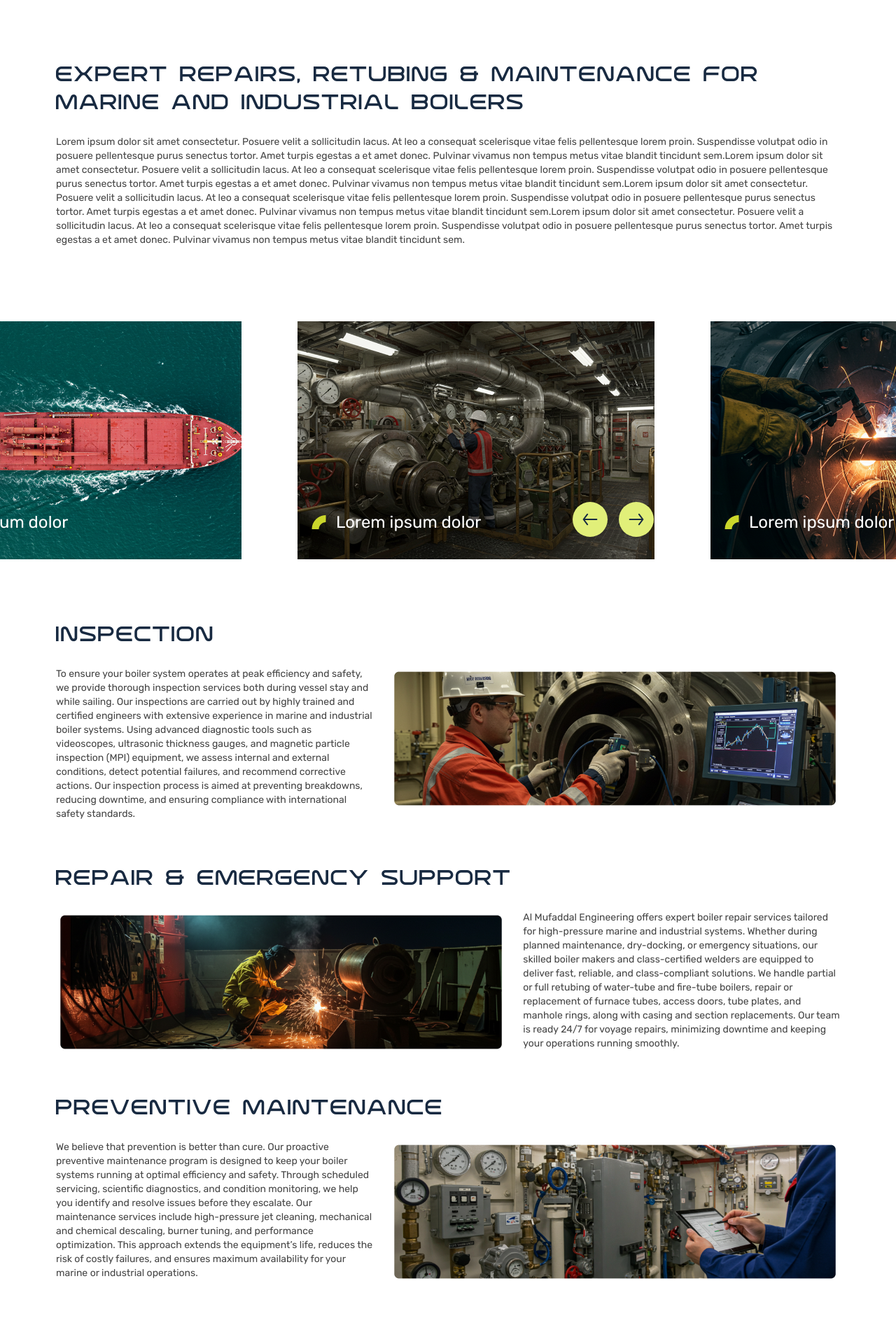
After one commit to Yatharth-intelliworkz/Almufaddal, a PHP site: page /boilers.php in a window 1280 px wide. The commit adds this page. Shown: the part 325-2245 px from the top of the page at 70% size. Run offline with PHP 8.4, Linux system fonts and the light colour scheme.

Commit message:
boiler file add

```diff
--- /dev/null
+++ b/boilers.php
@@ -0,0 +1,207 @@
+<?php include('header.php') ?>
+<section class="contact_banner">
+    <div class="container-fluid p-0">
+        <!-- <img src="./images/privacy-policy-bg.png" alt="Privacy Policy" class="img-fluid w-100"> -->
+        <div class="contact_banner_ctnt" style="background-image:url(./images/project_banner.png);">
+            <div class="breadcrumbs"> <a href="#"><b>Home</b></a> > <a href="#"><b>Our Expertise</b></a> > <span>
+                    Boilers</span> </div>
+            <h1 class="main_white_head"> Expert Boiler Repairs & Maintenance</h1>
+        </div>
+    </div>
+</section>
+
+<section>
+    <div class="ym_container">
+        <div class="boiler_exp_repairs">
+            <div class="row justify-content-between">
+                <h2 class="main_h1_head">Expert Repairs, Retubing & Maintenance for Marine and Industrial Boilers</h2>
+                <p>Lorem ipsum dolor sit amet consectetur. Posuere velit a sollicitudin lacus. At leo a consequat
+                    scelerisque vitae felis pellentesque lorem proin. Suspendisse volutpat odio in posuere pellentesque
+                    purus senectus tortor. Amet turpis egestas a et amet donec. Pulvinar vivamus non tempus metus vitae
+                    blandit tincidunt sem.Lorem ipsum dolor sit amet consectetur. Posuere velit a sollicitudin lacus. At
+                    leo a consequat scelerisque vitae felis pellentesque lorem proin. Suspendisse volutpat odio in
+                    posuere pellentesque purus senectus tortor. Amet turpis egestas a et amet donec. Pulvinar vivamus
+                    non tempus metus vitae blandit tincidunt sem.Lorem ipsum dolor sit amet consectetur. Posuere velit a
+                    sollicitudin lacus. At leo a consequat scelerisque vitae felis pellentesque lorem proin. Suspendisse
+                    volutpat odio in posuere pellentesque purus senectus tortor. Amet turpis egestas a et amet donec.
+                    Pulvinar vivamus non tempus metus vitae blandit tincidunt sem.Lorem ipsum dolor sit amet
+                    consectetur. Posuere velit a sollicitudin lacus. At leo a consequat scelerisque vitae felis
+                    pellentesque lorem proin. Suspendisse volutpat odio in posuere pellentesque purus senectus tortor.
+                    Amet turpis egestas a et amet donec. Pulvinar vivamus non tempus metus vitae blandit tincidunt sem.
+                </p>
+            </div>
+        </div>
+    </div>
+</section>
+
+<section class="boiler_slider_main">
+    <div class="boiler_slider">
+        <div class="boiler_slide">
+            <img class="img-fluid" src="images/boiler-slider1.png" alt="">
+            <div class="boiler_slide_child">
+                <span><img src="images/Vector (20).png" alt=""></span>
+                <p>Lorem ipsum dolor</p>
+            </div>
+        </div>
+        <div class="boiler_slide">
+            <img class="img-fluid" src="images/boiler-slider3.png" alt="">
+            <div class="boiler_slide_child">
+                <span><img src="images/Vector (20).png" alt=""></span>
+                <p>Lorem ipsum dolor</p>
+            </div>
+        </div>
+        <div class="boiler_slide">
+            <img class="img-fluid" src="images/boiler-slider2.png" alt="">
+            <div class="boiler_slide_child">
+                <span><img src="images/Vector (20).png" alt=""></span>
+                <p>Lorem ipsum dolor</p>
+            </div>
+        </div>
+    </div>
+
+    <div class="boiler_slider_arrow">
+        <div class="d-flex justify-content-between align-items-center">
+
+            <div class="d-flex gap-3 align-items-center">
+                <img src="images/slider_leftarrow.svg" alt="left" id="boiler-prev" style="cursor: pointer;">
+                <img src="images/slider_rightarrow.svg" alt="right" id="boiler-next" style="cursor: pointer;">
+            </div>
+        </div>
+    </div>
+</section>
+
+<section class="boiler_Inspection">
+    <div class="ym_container">
+        <div class="row gy-5">
+            <div class="col-12">
+                <h2 class="main_h1_head">Inspection</h2>
+                <div class="row">
+                    <div class="col-lg-5">
+                        <p>To ensure your boiler system operates at peak efficiency and safety, we provide thorough
+                            inspection services both during vessel stay and while sailing. Our inspections are carried
+                            out by highly trained and certified engineers with extensive experience in marine and
+                            industrial boiler systems. Using advanced diagnostic tools such as videoscopes, ultrasonic
+                            thickness gauges, and magnetic particle inspection (MPI) equipment, we assess internal and
+                            external conditions, detect potential failures, and recommend corrective actions. Our
+                            inspection process is aimed at preventing breakdowns, reducing downtime, and ensuring
+                            compliance with international safety standards.</p>
+                    </div>
+                    <div class="col-lg-7">
+                        <img class=" img-fluid" src="images/boiler-repair1.png" alt="">
+                    </div>
+                </div>
+            </div>
+            <div class="col-12">
+                <h2 class="main_h1_head">Repair & Emergency Support</h2>
+                <div class="row">
+                    <div class="col-lg-7">
+                        <img class=" img-fluid" src="images/boiler-repair2.png" alt="">
+                    </div>
+                    <div class="col-lg-5">
+                        <p>Al Mufaddal Engineering offers expert boiler repair services tailored for high-pressure
+                            marine and industrial systems. Whether during planned maintenance, dry-docking, or emergency
+                            situations, our skilled boiler makers and class-certified welders are equipped to deliver
+                            fast, reliable, and class-compliant solutions. We handle partial or full retubing of
+                            water-tube and fire-tube boilers, repair or replacement of furnace tubes, access doors, tube
+                            plates, and manhole rings, along with casing and section replacements. Our team is ready
+                            24/7 for voyage repairs, minimizing downtime and keeping your operations running smoothly.
+                        </p>
+                    </div>
+                </div>
+            </div>
+            <div class="col-12">
+                <h2 class="main_h1_head">Preventive Maintenance</h2>
+                <div class="row">
+                    <div class="col-lg-5">
+                        <p>We believe that prevention is better than cure. Our proactive preventive maintenance program
+                            is designed to keep your boiler systems running at optimal efficiency and safety. Through
+                            scheduled servicing, scientific diagnostics, and condition monitoring, we help you identify
+                            and resolve issues before they escalate. Our maintenance services include high-pressure jet
+                            cleaning, mechanical and chemical descaling, burner tuning, and performance optimization.
+                            This approach extends the equipment’s life, reduces the risk of costly failures, and ensures
+                            maximum availability for your marine or industrial operations.</p>
+                    </div>
+                    <div class="col-lg-7">
+                        <img class=" img-fluid" src="images/boiler-repair3.png" alt="">
+                    </div>
+                </div>
+            </div>
+        </div>
+    </div>
+</section>
+
+<section class="boiler_auxiliary">
+    <div class="boiler_auxiliary_child">
+        <!-- <div class="ym_container"> -->
+        <div class="boiler_auxiliary_top">
+            <h2 class="main_h1_head">AUXILIARY BOILER</h2>
+        </div>
+        <div class="boiler_auxiliary_bot">
+            <div class="row justify-content-between">
+                <div class="col-lg-6">
+                    <div class="boiler_auxiliary_bot_lt">
+                        <span><img src="images/Vector (20).png" alt=""></span>
+                        <p>Inspection & Servicing</p>
+                    </div>
+                    <div class="boiler_auxiliary_bot_lt">
+                        <span><img src="images/Vector (20).png" alt=""></span>
+                        <p>U.T thickness gauging and Video scope/endoscope inspection of tubes and submit our
+                            recommendation and repair scope.</p>
+                    </div>
+                    <div class="boiler_auxiliary_bot_lt">
+                        <span><img src="images/Vector (20).png" alt=""></span>
+                        <p>Complete Re-tubing/Repairs/refurbishment of all types of the boiler under the
+                            classification
+                            society</p>
+                    </div>
+                    <div class="boiler_auxiliary_bot_lt">
+                        <span><img src="images/Vector (20).png" alt=""></span>
+                        <p>All types of tube bending and tube panel welding</p>
+                    </div>
+                    <div class="boiler_auxiliary_bot_lt">
+                        <span><img src="images/Vector (20).png" alt=""></span>
+                        <p>Renewal of Refractory and insulation</p>
+                    </div>
+                </div>
+                <div class="col-lg-5">
+                    <div class="boiler_auxiliary_bot_lt">
+                        <span><img src="images/Vector (20).png" alt=""></span>
+                        <p>Annual survey</p>
+                    </div>
+                    <div class="boiler_auxiliary_bot_lt">
+                        <span><img src="images/Vector (20).png" alt=""></span>
+                        <p>Boiler automation</p>
+                    </div>
+                    <div class="boiler_auxiliary_bot_lt">
+                        <span><img src="images/Vector (20).png" alt=""></span>
+                        <p>Burner overhauling and combustion system</p>
+                    </div>
+                    <div class="boiler_auxiliary_bot_lt">
+                        <span><img src="images/Vector (20).png" alt=""></span>
+                        <p>Servicing of Boiler mounting</p>
+                    </div>
+                    <div class="boiler_auxiliary_bot_lt">
+                        <span><img src="images/Vector (20).png" alt=""></span>
+                        <p>Riding crew with seamen book for worldwide repair</p>
+                    </div>
+                </div>
+            </div>
+        </div>
+        <!-- </div> -->
+    </div>
+
+</section>
+
+<section class="boiler_explore">
+    <div class="ym_container">
+        <div class="boiler_explore_child">
+            <h2 class="main_head">Explore More Solutions</h2>
+            <p>Interested in boosting your system’s efficiency? <br />
+                Discover how our Economizers can recover waste heat and improve overall energy performance.</p>
+            <a href="#" class="main_btn d-inline">View Economizers Services <span class="btn_svg"> <img
+                        src="./images/blue_gear.svg" alt="" class="img-fluid"> </span> </a>
+        </div>
+    </div>
+</section>
+
+<?php include('footer.php') ?>
--- a/css/responsive.css
+++ b/css/responsive.css
@@ -123,6 +123,15 @@
     max-width: 400px;
   }
 
+  .boiler_auxiliary_child {
+    padding: 60px 40px;
+  }
+
+  .boiler_auxiliary_bot_lt p
+  {
+    font-size: 20px;
+  }
+
 }
 
 @media screen and (max-width:1200px) {}
@@ -164,6 +173,10 @@
   .contact_banner {
     position: relative;
     padding-top: 50px;
+  }
+
+  .boiler_auxiliary_bot_lt p {
+    font-size: unset;
   }
 }
 
@@ -380,9 +393,26 @@
   }
 
   .Request_Quote_bot .Request_Quote_bot_left_icon {
-   display: none;
+    display: none;
   }
 
+  .boiler_auxiliary_child {
+    padding: 60px 10px;
+  }
+
+  .boiler_slider_arrow {
+    display: none;
+  }
+
+  .boiler_slider .slick-slide {
+    transform: translateX(0%);
+    margin: 0 10px;
+  }
+
+  .foot_logo
+  {
+    width: 120px;
+  }
 
 }
 
--- a/css/style.css
+++ b/css/style.css
@@ -76,7 +76,7 @@ a {
 .main_head {
   color: var(--wb-main-blue);
   font-size: 48px;
-  font-weight: 500;
+  /* font-weight: 500; */
   margin-bottom: 24px;
   font-family: "Kropaso", sans-serif;
 }
@@ -408,7 +408,7 @@ input:focus-visible {
 .hero_slide_head {
   color: var(--white);
   font-size: 60px;
-  font-weight: 400;
+  /* font-weight: 400; */
   line-height: 70px;
   font-family: "Kropaso", sans-serif;
 }
@@ -2252,14 +2252,140 @@ strong {
   margin-bottom: 54px;
 }
 
-.Request_Quote_bot
-{
-  position: relative;
-}
-
-.Request_Quote_bot .Request_Quote_bot_left_icon
-{
+.Request_Quote_bot {
+  position: relative;
+}
+
+.Request_Quote_bot .Request_Quote_bot_left_icon {
   position: absolute;
   top: 0;
   left: 0;
 }
+
+
+/* boiler */
+.boiler_exp_repairs,
+.boiler_explore,
+.boiler_slider_main,
+.boiler_auxiliary,
+.boiler_Inspection
+{
+margin-top: 80px;
+}
+
+
+.boiler_slider_main
+{
+  position: relative;
+}
+
+.boiler_slide_child
+{
+    display: flex;
+    gap: 14px;
+    position: absolute;
+    bottom: 27px;
+    left: 20px;
+    color: var(--white);
+    font-size: 24px;
+    font-weight: 400;
+}
+
+.boiler_slide
+{
+  position: relative;
+}
+
+.boiler_slider_arrow
+{
+  position: absolute;
+  bottom: 32px;
+  right: 27%;
+}
+
+.boiler_slider .slick-slide {
+  transform: translateX(-50%);
+  margin: 0 40px;
+}
+
+.boiler_slider .slick-dots
+{
+  bottom: -20px;
+  justify-content: center;
+}
+
+.boiler_slider .slick-dots li
+{
+ width: 50px;
+}
+
+.boiler_auxiliary {
+  background: #182A41;
+  position: relative;
+}
+
+.boiler_auxiliary_child
+{
+  position: relative;
+  padding: 60px 200px;
+  z-index: 1;
+}
+
+.boiler_auxiliary::before {
+  content: "";
+  position: absolute;
+  bottom: 0;
+  left: 0;
+  background: url(../images/boiler_auxiliary1.png);
+  background-repeat: no-repeat;
+  width: 100%;
+  height: 280px;
+  background-position: left;
+  background-size: contain;
+}
+
+.boiler_auxiliary::after {
+  content: "";
+  position: absolute;
+  right: 0;
+  top: 0;
+  background: url(../images/boiler_auxiliary2.png);
+  background-repeat: no-repeat;
+  width: 100%;
+  height: 280px;
+  background-position: right;
+  background-size: contain;
+}
+
+.boiler_auxiliary_top .main_h1_head {
+  color: #CAD62B;
+  text-align: center;
+  margin-bottom: 60px;
+}
+
+.boiler_auxiliary_bot_lt {
+  display: flex;
+  gap: 14px;
+  margin-bottom: 34px;
+}
+
+.boiler_auxiliary_bot_lt p {
+  color: var(--white);
+  font-weight: 400;
+  font-size: 24px;
+  line-height: normal;
+}
+
+.boiler_explore
+{
+  margin-bottom: 80px;
+}
+
+.boiler_explore_child {
+  text-align: center;
+}
+
+.boiler_explore_child p {
+  margin-top: 20px;
+  margin-bottom: 34px;
+}
--- a/footer.php
+++ b/footer.php
@@ -21,7 +21,7 @@
                     <h5 class="sub_head">Request<br> a Quote</h4>
                 </div> -->
                 <div class="ft_right_botom">
-                    <img src="./images/ft_logo.svg" alt="" class="img-fluid mb-4">
+                    <img src="./images/ft_logo.svg" alt="" class=" foot_logo img-fluid mb-4">
                     <p>Partner with Al Mufaddal for expert boiler services and experience the difference. Request a
                         quote and discover how we can save you time and money</p>
                     <div class="my-4 d-flex gap-4">
--- a/js/main.js
+++ b/js/main.js
@@ -148,7 +148,7 @@ document.addEventListener('DOMContentLoaded', function () {
     slidesToShow: 7,
     slidesToScroll: 1,
     infinte: true,
-    arrows:false,
+    arrows: false,
     loop: true,
     asNavFor: '.test_msg_slider',
     centerMode: false,
@@ -262,3 +262,36 @@ $('#exampleModal').on('shown.bs.modal', () => {
 });
 
 slider.on('click', '.slick-dots li', e => e.preventDefault());
+
+
+//
+$('.boiler_slider').slick({
+  centerMode: true,
+  infinite: true,
+  slidesToShow: 2,
+  slidesToScroll: 1,
+  autoplay: false,
+  autoplaySpeed: 4000,
+  dots: false,
+  arrows: false,
+  responsive: [
+    {
+      breakpoint: 576,
+      settings: {
+        slidesToShow: 1,
+         dots: true,
+         autoplay: true,
+         centerMode: false,
+      }
+    }
+  ]
+});
+
+$('#boiler-next').on('click', function () {
+  $('.boiler_slider').slick('slickNext');
+});
+
+
+$('#boiler-prev').on('click', function () {
+  $('.boiler_slider').slick('slickPrev');
+});
```
Also changed, not shown: images/Vector (20).png (added), images/boiler-repair1.png (added), images/boiler-repair2.png (added), images/boiler-repair3.png (added), images/boiler-slider1.png (added), images/boiler-slider2.png (added), images/boiler-slider3.png (added), images/boiler_auxiliary1.png (added), images/boiler_auxiliary2.png (added). Lines whose indentation alone changed are shown as unchanged.
